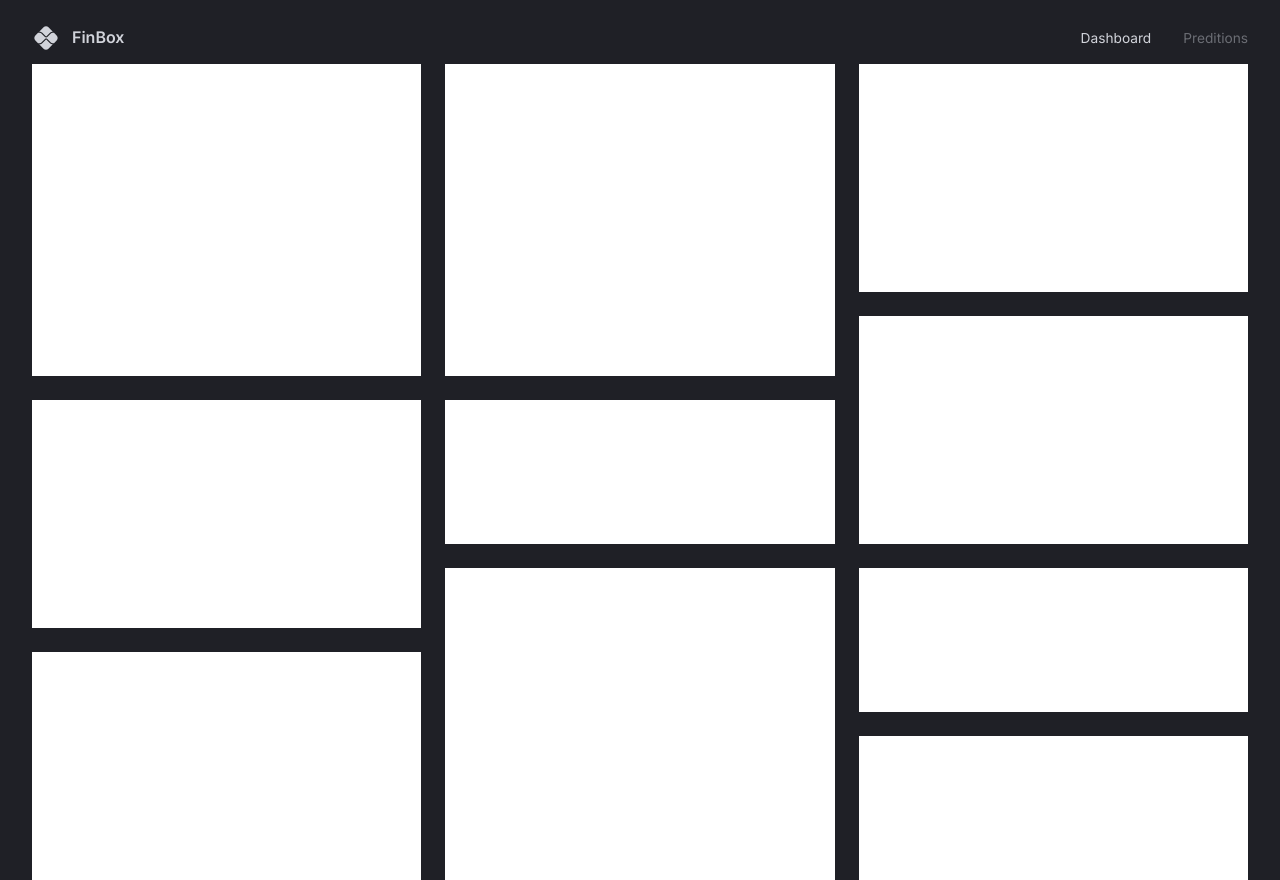
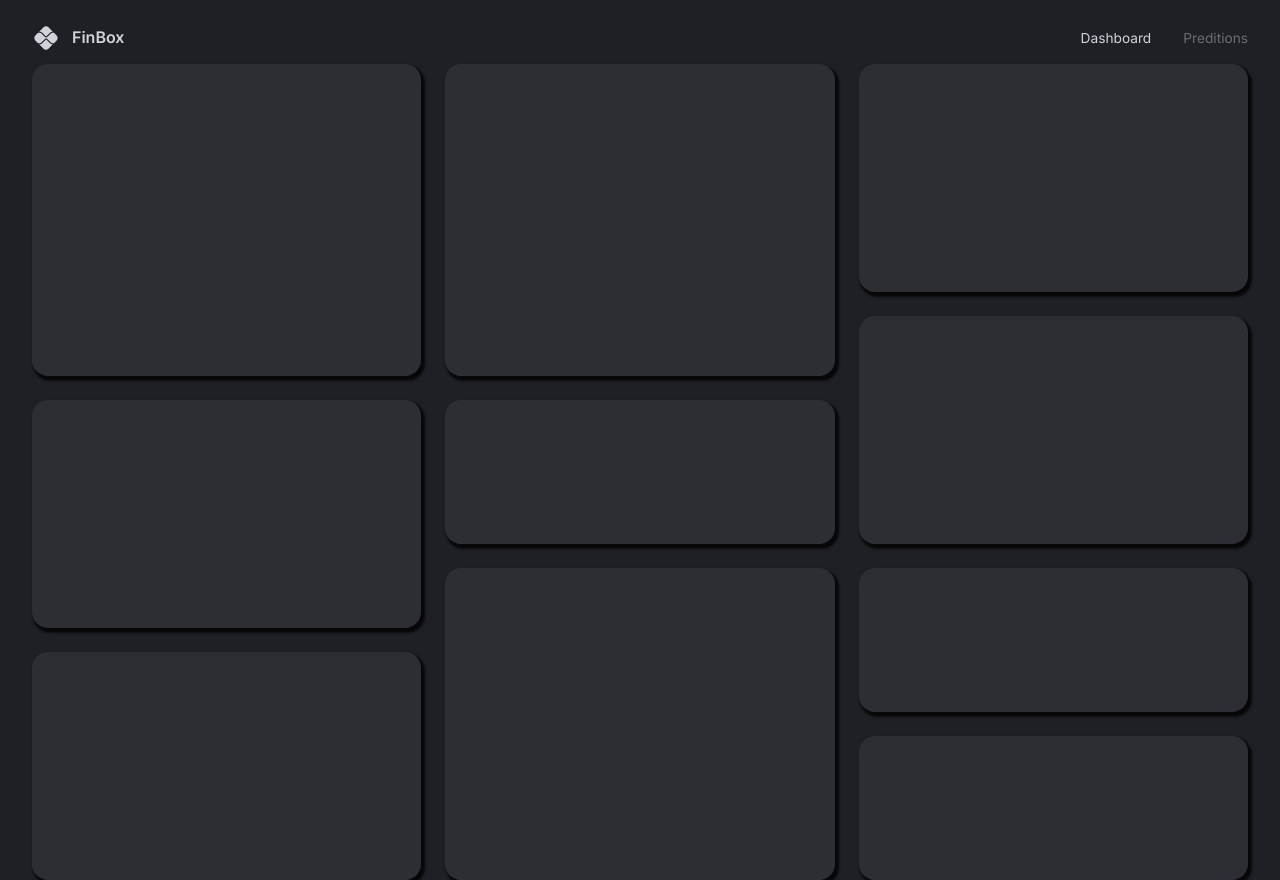
Before and after one commit to AdityaJamdade/finance-dashboard, a React (Vite) app: page / in a window 1280 px wide. Built offline with nearby package versions, Linux system fonts and the light colour scheme.

Commit message:
created styled component DashboardBox for all the graphs and representations

```diff
--- /dev/null
+++ b/src/components/DashboardBox.tsx
@@ -0,0 +1,10 @@
+import { Box } from "@mui/material";
+import { styled } from "@mui/system";
+
+const DashboardBox = styled(Box)(({ theme }) => ({
+  backgroundColor: theme.palette.background.light,
+  borderRadius: "1rem",
+  boxShadow: "0.15rem 0.2rem 0.15rem 0.1rem rgba(0, 0, 0, 0.8)",
+}));
+
+export default DashboardBox;
--- a/src/scenes/dashboard/index.tsx
+++ b/src/scenes/dashboard/index.tsx
@@ -1,4 +1,5 @@
-import { Box, useMediaQuery, useTheme } from "@mui/material";
+import DashboardBox from "@/components/DashboardBox";
+import { Box, useMediaQuery } from "@mui/material";
 
 type Props = {};
 
@@ -48,7 +49,6 @@ const gridTemplateSmallScreens = `
 
 const Dashboard = (props: Props) => {
   const isAboveMediumScreens = useMediaQuery("(min-width: 1200px)");
-  const { palette } = useTheme();
   return (
     <Box
       width="100%"
@@ -69,16 +69,16 @@ const Dashboard = (props: Props) => {
             }
       }
     >
-      <Box bgcolor="#fff" gridArea="a"></Box>
-      <Box bgcolor="#fff" gridArea="b"></Box>
-      <Box bgcolor="#fff" gridArea="c"></Box>
-      <Box bgcolor="#fff" gridArea="d"></Box>
-      <Box bgcolor="#fff" gridArea="e"></Box>
-      <Box bgcolor="#fff" gridArea="f"></Box>
-      <Box bgcolor="#fff" gridArea="g"></Box>
-      <Box bgcolor="#fff" gridArea="h"></Box>
-      <Box bgcolor="#fff" gridArea="i"></Box>
-      <Box bgcolor="#fff" gridArea="j"></Box>
+      <DashboardBox gridArea="a"></DashboardBox>
+      <DashboardBox gridArea="b"></DashboardBox>
+      <DashboardBox gridArea="c"></DashboardBox>
+      <DashboardBox gridArea="d"></DashboardBox>
+      <DashboardBox gridArea="e"></DashboardBox>
+      <DashboardBox gridArea="f"></DashboardBox>
+      <DashboardBox gridArea="g"></DashboardBox>
+      <DashboardBox gridArea="h"></DashboardBox>
+      <DashboardBox gridArea="i"></DashboardBox>
+      <DashboardBox gridArea="j"></DashboardBox>
     </Box>
   );
 };
```
